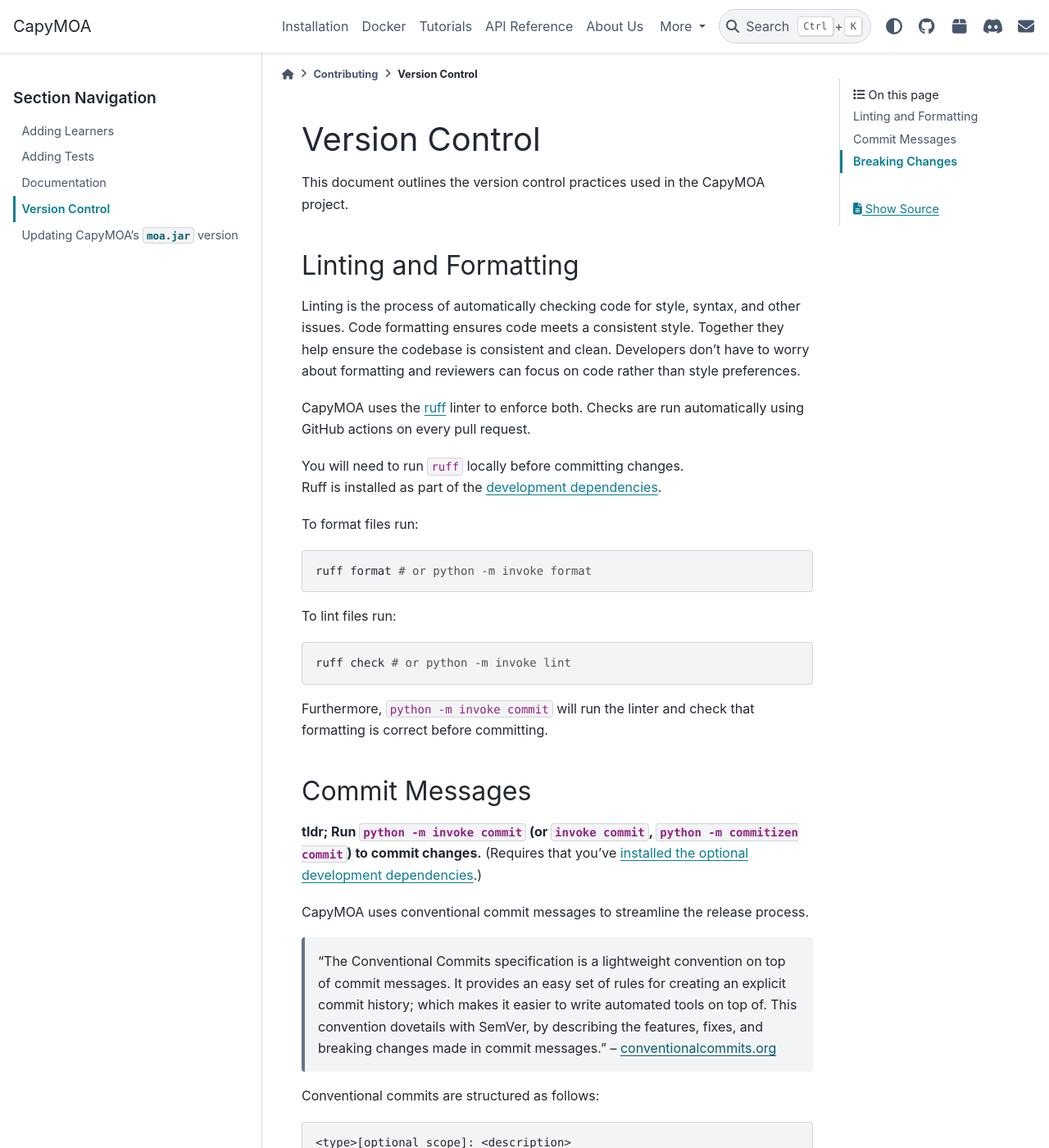
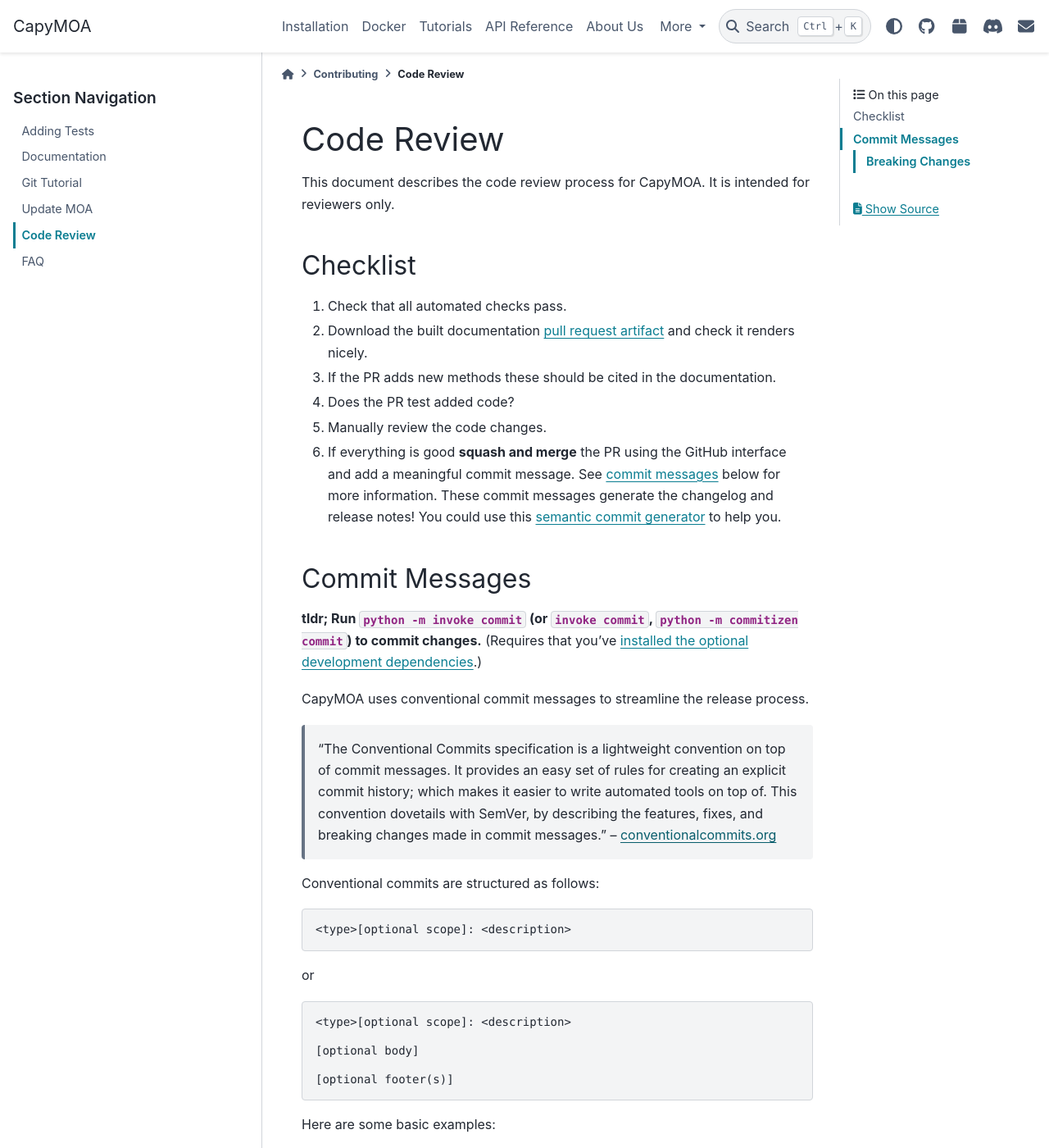
Before and after one commit to adaptive-machine-learning/CapyMOA, a Sphinx documentation site: the page built from docs/contributing/code_review.md, in a window 1280 px wide and 1400 px high. Shown: the whole window at 82% size. Built offline with Sphinx 7.4.7 and the PyData theme 0.15.4, drawn with Linux system fonts in a browser that asks for light colours; pages that are not in the unit, such as notebooks, are missing from menus; some of the changed text lies outside the part shown.

Commit message:
docs: update contributor information

````diff
--- a/docs/conf.py
+++ b/docs/conf.py
@@ -52,6 +52,9 @@
     ("py:class", r"torch\..*"),
     ("py:class", r"tqdm\..*"),
 ]
+
+# These warnings are usually false positives.
+suppress_warnings = ["myst.xref_missing"]
 
 toc_object_entries_show_parents = "hide"
 autosummary_ignore_module_all = False
--- a/docs/contributing/vcs.md
+++ b/docs/contributing/code_review.md
@@ -1,33 +1,19 @@
-# Version Control
+# Code Review
+This document describes the code review process for CapyMOA. It is intended for reviewers only.
 
-This document outlines the version control practices used in the CapyMOA project.
+## Checklist
 
-## Linting and Formatting
-
-Linting is the process of automatically checking code for style, syntax, and other issues.
-Code formatting ensures code meets a consistent style.
-Together they help ensure the codebase is consistent and clean.
-Developers don't have to worry about formatting and reviewers can focus on code rather than style preferences.
-
-CapyMOA uses the [ruff](https://astral.sh/ruff) linter to enforce both.
-Checks are run automatically using GitHub actions on every pull request.
-
-You will need to run `ruff` locally before committing changes.
-Ruff is installed as part of the [development dependencies](../installation.rst).
-
-To format files run:
-```bash
-ruff format # or python -m invoke format
-```
-
-To lint files run:
-```bash
-ruff check # or python -m invoke lint
-```
-
-Furthermore, `python -m invoke commit` will run the linter and check that
-formatting is correct before committing.
-
+1. Check that all automated checks pass.
+2. Download the built documentation [pull request
+   artifact](./docs.rst#pull-request-artifact) and check it renders nicely.
+3. If the PR adds new methods these should be cited in the documentation.
+4. Does the PR test added code?
+5. Manually review the code changes.
+6. If everything is good **squash and merge** the PR using the GitHub interface and add
+   a meaningful commit message. See [commit messages](#commit-messages) below for more
+   information. These commit messages generate the changelog and release notes! You
+   could use this [semantic commit
+   generator](https://jadsonlucena.github.io/semantic-commit-generator/) to help you.
 
 ## Commit Messages
 
@@ -84,7 +70,7 @@
 
 * `<description>` This should be a short, concise lowercase description of the change in the imperative mood (e.g. "add ...", "change ...", "fix", "remove...").
 
-## Breaking Changes
+### Breaking Changes
 
 If the API changes in a way that is not backwards-compatible, the commit message
 should include a `!` after the type/scope, e.g. `feat(classifiers)!: ...`.
--- a/docs/contributing/index.rst
+++ b/docs/contributing/index.rst
@@ -4,10 +4,15 @@
 This part of the documentation is for developers and contributors.
 
 .. toctree::
+   :maxdepth: 1
+
+   tests
+   docs
+   git
+   update_moa
+   code_review
+
+.. toctree::
    :maxdepth: 2
 
-   learners
-   tests
-   docs
-   vcs
-   updating_moajar
+   faq
--- a/docs/contributing/updating_moajar.md
+++ b/docs/contributing/update_moa.md
@@ -1,4 +1,4 @@
-# Updating CapyMOA's `moa.jar` version
+# Update MOA
 
 This document describes how to change the version of MOA that the CapyMOA
 project uses. **It is only intended for developers who are contributing to
@@ -52,7 +52,7 @@
       CAPYMOA_MOA_JAR:      .../CapyMOA/src/capymoa/jar/moa.jar
       CAPYMOA_JVM_ARGS:     ['-Xmx8g', '-Xss10M']
       JAVA_HOME:            ...
-      MOA version:          A SHA256 hash of the actual
+      MOA version:          A SHA256 hash of the new MOA version
       JAVA version:         ...
    ```
 
````
Also changed, not shown: docs/contributing/faq.md (renamed from docs/contributing/learners.md, +30 -14 lines), docs/contributing/git.md (added, +150 -0 lines), docs/contributing/tests.md (+21 -5 lines), .github/workflows/pr.md (deleted), 1 other file.
